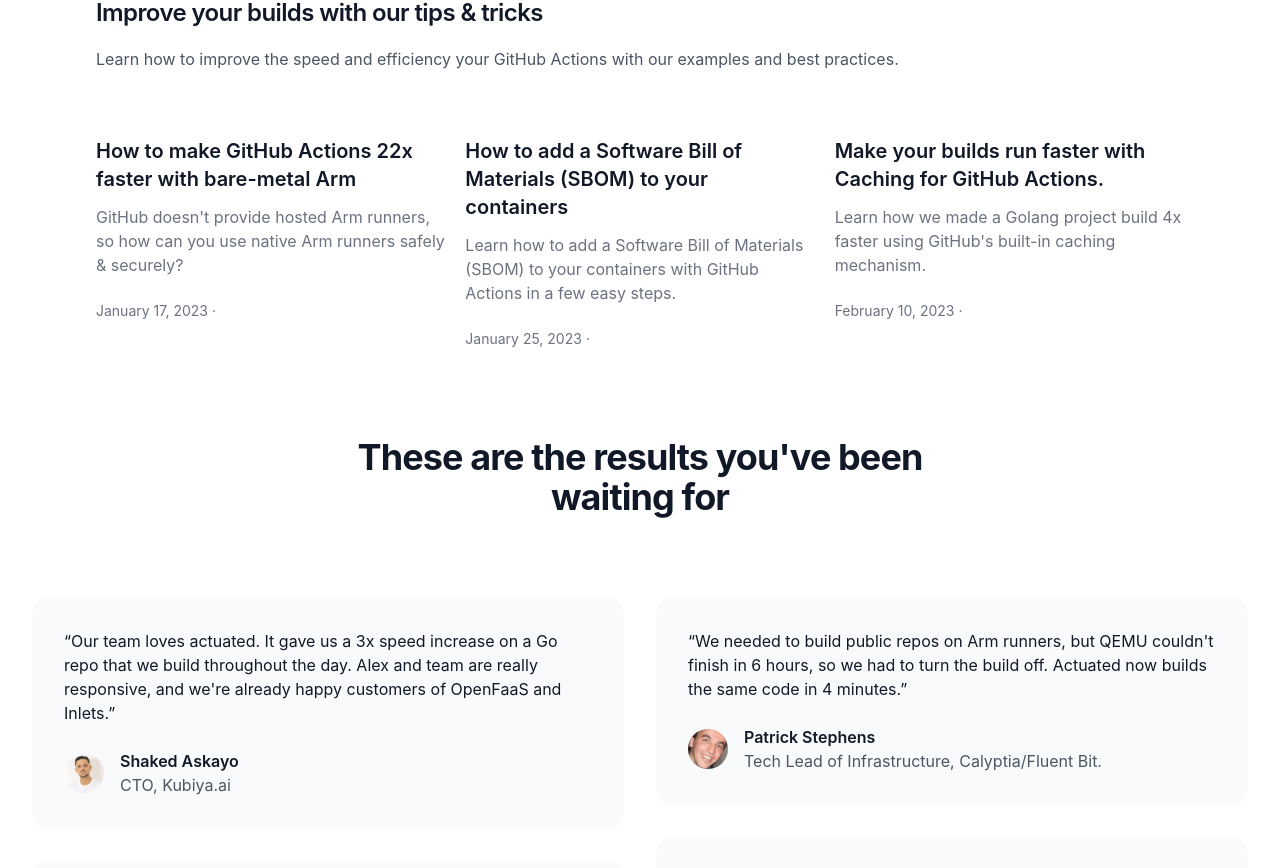
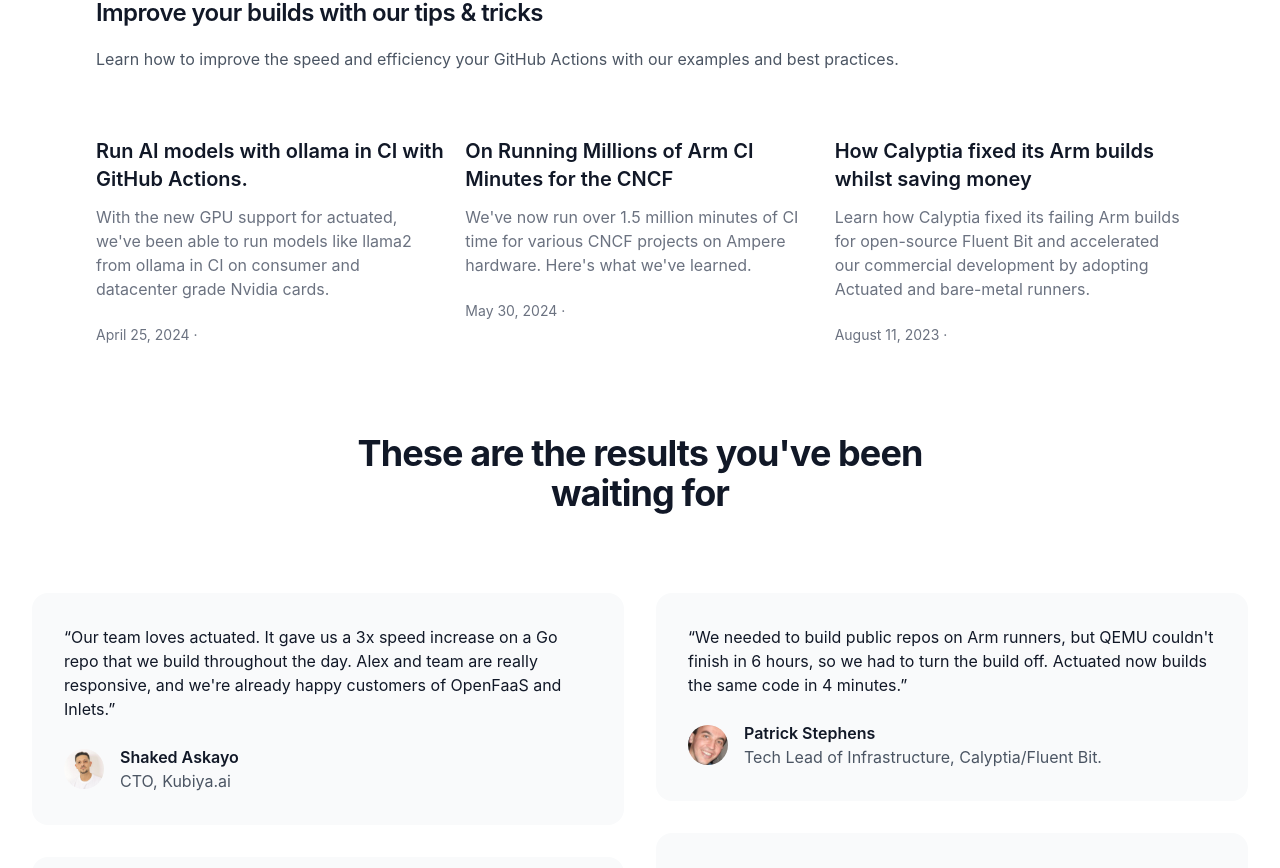
Before and after one commit to self-actuated/actuated.com, a Next.js app: page / in a window 1280 px wide. Shown: the part 3336-4204 px from the top of the page. Built offline with nearby package versions, Linux system fonts and the light colour scheme; a web font is replaced by a local one.

Commit message:
Update blog roll-up
Signed-off-by: Alex Ellis (OpenFaaS Ltd) <alexellis2@gmail.com>

```diff
--- a/components/rollup.js
+++ b/components/rollup.js
@@ -1,23 +1,23 @@
 const posts = [
+  {
+    title: 'Run AI models with ollama in CI with GitHub Actions.',
+    href: '/blog/ollama-in-github-actions',
+    description: 'With the new GPU support for actuated, we\'ve been able to run models like llama2 from ollama in CI on consumer and datacenter grade Nvidia cards.',
+    date: 'April 25, 2024',
+  },
     {
-      title: 'How to make GitHub Actions 22x faster with bare-metal Arm',
-      href: '/blog/native-arm64-for-github-actions',
-      description: 'GitHub doesn\'t provide hosted Arm runners, so how can you use native Arm runners safely & securely?',
-      date: 'January 17, 2023',
+      title: 'On Running Millions of Arm CI Minutes for the CNCF',
+      href: '/blog/millions-of-cncf-minutes',
+      description: 'We\'ve now run over 1.5 million minutes of CI time for various CNCF projects on Ampere hardware. Here\'s what we\'ve learned.',
+      date: 'May 30, 2024',
     },
     {
-      title: 'How to add a Software Bill of Materials (SBOM) to your containers',
-      href: '/blog/sbom-in-github-actions',
+      title: 'How Calyptia fixed its Arm builds whilst saving money',
+      href: '/blog/calyptia-case-study-arm',
       description:
-        'Learn how to add a Software Bill of Materials (SBOM) to your containers with GitHub Actions in a few easy steps.',
-      date: 'January 25, 2023',
-    },
-    {
-      title: 'Make your builds run faster with Caching for GitHub Actions.',
-      href: '/blog/caching-in-github-actions',
-      description: 'Learn how we made a Golang project build 4x faster using GitHub\'s built-in caching mechanism.',
-      date: 'February 10, 2023',
-    },
+        'Learn how Calyptia fixed its failing Arm builds for open-source Fluent Bit and accelerated our commercial development by adopting Actuated and bare-metal runners.',
+      date: 'August 11, 2023',
+    }
   ]
 
   function classNames(...classes) {
```
